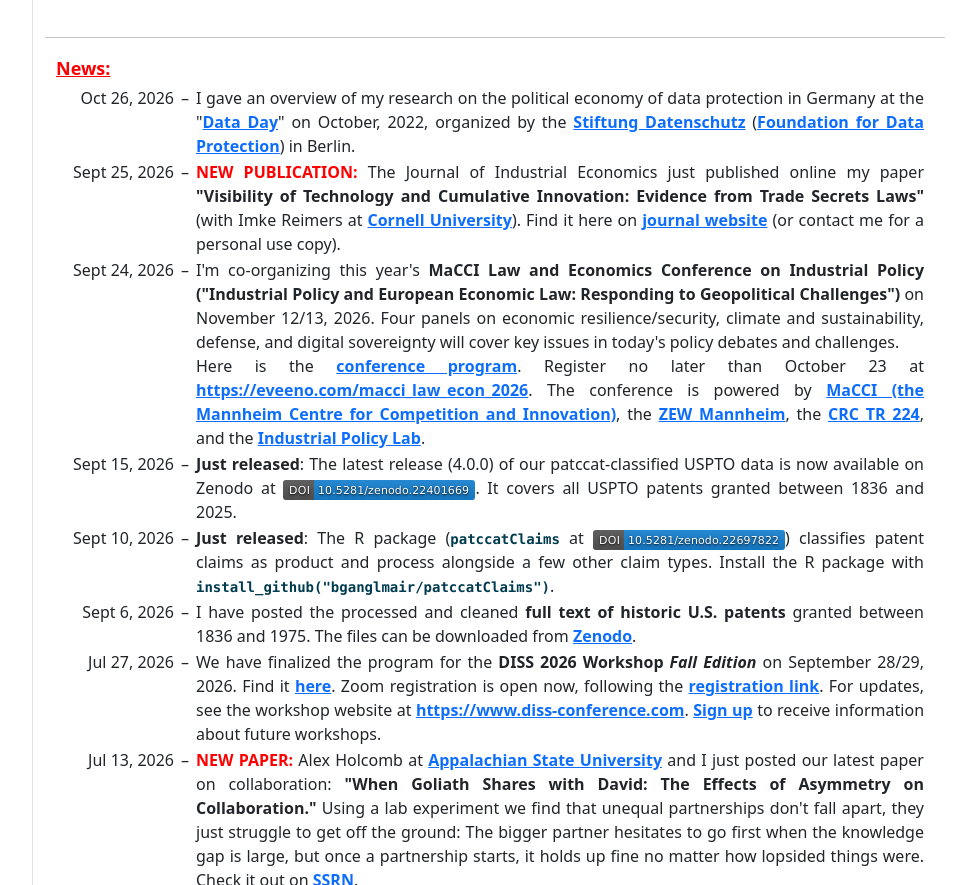
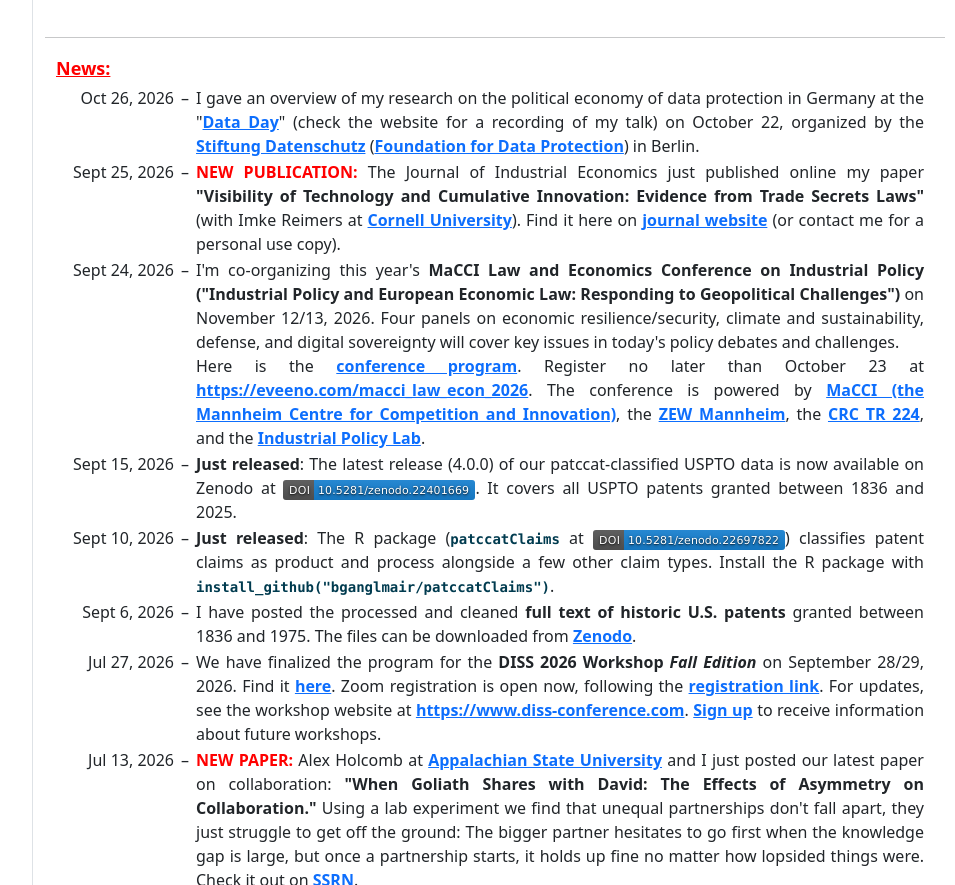
Before and after one commit to bganglmair/bganglmair.github.io, a plain HTML site: page index.html in a window 1280 px wide. Shown: the part 1366-2251 px from the top of the page, without its empty margins (208-1163 px from the left). Drawn offline with nearby package versions, Linux system fonts and the light colour scheme.

Commit message:
Update index.html

```diff
--- a/index.html
+++ b/index.html
@@ -312,7 +312,7 @@ You can find more information on <code>patccatClaims</code> on the <b><a href="h
                                 <td valign="top" style="text-align:right">Oct 26, 2026</td>
                                 <td valign="top" style="text-align:center">&ndash;</td>
                                 <td valign="top" style="text-align:justify">
-                                    I gave an overview of my research on the political economy of data protection in Germany at the "<b><a href="https://stiftungdatenschutz.org/veranstaltungen/unsere-veranstaltungen-detailansicht/standortvorteil-datenschutz-souveraen-digital-handeln-727" target="_blank">Data Day</a></b>" on October, 2022, organized by the <b><a href="https://stiftungdatenschutz.org" target="_blank">Stiftung Datenschutz</a></b> (<b><a href="https://stiftungdatenschutz.org/english" target="_blank">Foundation for Data Protection</a></b>) in Berlin.
+                                    I gave an overview of my research on the political economy of data protection in Germany at the "<b><a href="https://stiftungdatenschutz.org/veranstaltungen/unsere-veranstaltungen-detailansicht/standortvorteil-datenschutz-souveraen-digital-handeln-727" target="_blank">Data Day</a></b>" (check the website for a recording of my talk) on October 22, organized by the <b><a href="https://stiftungdatenschutz.org" target="_blank">Stiftung Datenschutz</a></b> (<b><a href="https://stiftungdatenschutz.org/english" target="_blank">Foundation for Data Protection</a></b>) in Berlin.
                                 </td>
                             </tr>
 
```
